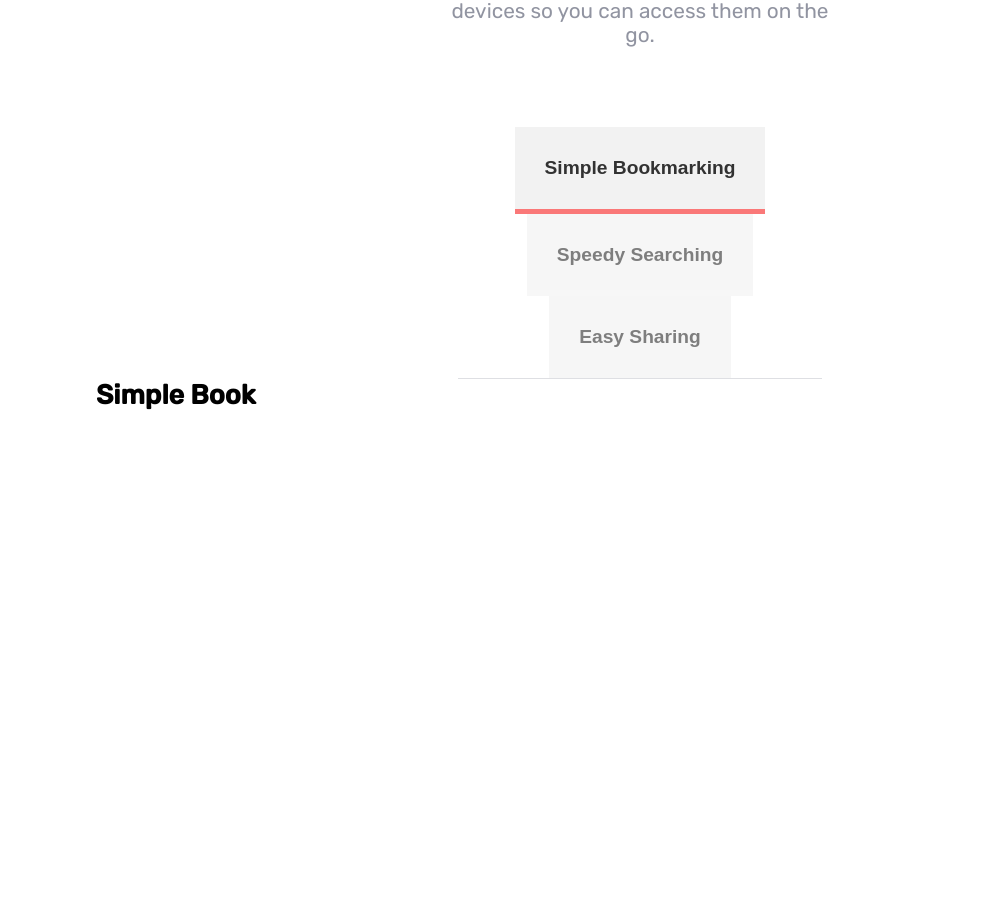
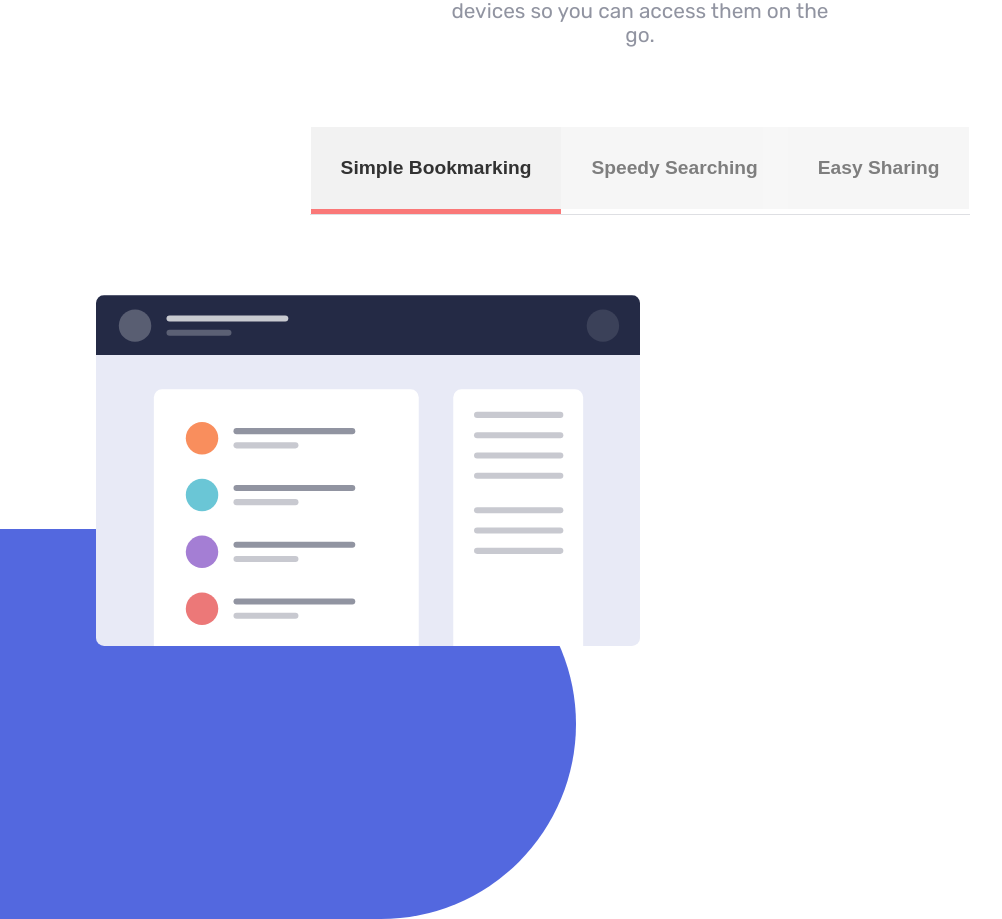
Before and after one commit to ccaio-oliveira/bookmark-landing-page-master, a React (Create React App) app: page / in a window 1280 px wide. Shown: the part 981-1900 px from the top of the page, without its empty margins (0-1002 px from the left). Before the commit the page ends 1392 px from the top, so only its background shows below. Built offline with nearby package versions, Linux system fonts and the light colour scheme.

Commit message:
novos ajustes

```diff
--- a/src/components/Section01/style.css
+++ b/src/components/Section01/style.css
@@ -67,7 +67,7 @@
     background: hsl(231, 69%, 60%);
     height: 390px;
     position: absolute;
-    top: 500px;
+    top: 350px;
     right: 0;
     z-index: -1;
 
--- a/src/components/Section02/ChangeContent/style.css
+++ b/src/components/Section02/ChangeContent/style.css
@@ -2,7 +2,7 @@
     text-align: center;
     border-bottom: 1px solid rgba(145, 148, 161, 0.3);
     margin: 0 auto;
-    width: 33.4%;
+    width: 660px;
 }
 
 #btnChange button {
--- a/src/components/Section02/SimpleBookmarking/SimpBook.jsx
+++ b/src/components/Section02/SimpleBookmarking/SimpBook.jsx
@@ -1,6 +1,9 @@
 const SimpBook = () => {
-    return(
-        <h1>Simple Book</h1>
+    return (
+        <div className="img">
+            <img src="./img/illustration-features-tab-1.svg" alt="Illustration Hero" />
+            <div className="formBackImg"></div>
+        </div>
     )
 }
 
--- a/src/components/Section02/style.css
+++ b/src/components/Section02/style.css
@@ -12,3 +12,25 @@
 #features .text p {
     font-size: 1.3rem;
 }
+
+#features .img {
+    margin-top: 80px;
+    width: 50%;
+    text-align: right;
+}
+
+#features .img img {
+    width: 100%;
+}
+
+#features .img .formBackImg {
+    width: 45%;
+    background: hsl(231, 69%, 60%);
+    height: 390px;
+    position: absolute;
+    top: 1510px;
+    left: 0;
+    z-index: -1;
+
+    border-radius: 0px 200px 200px 0px;
+}
```
